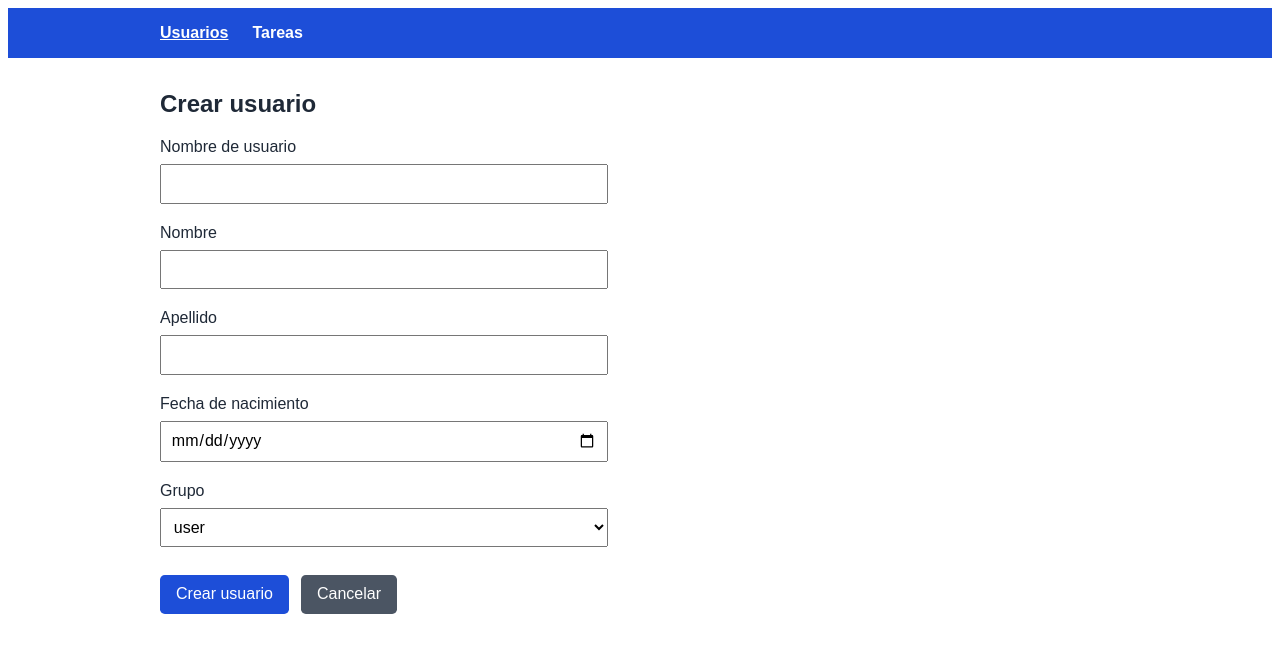
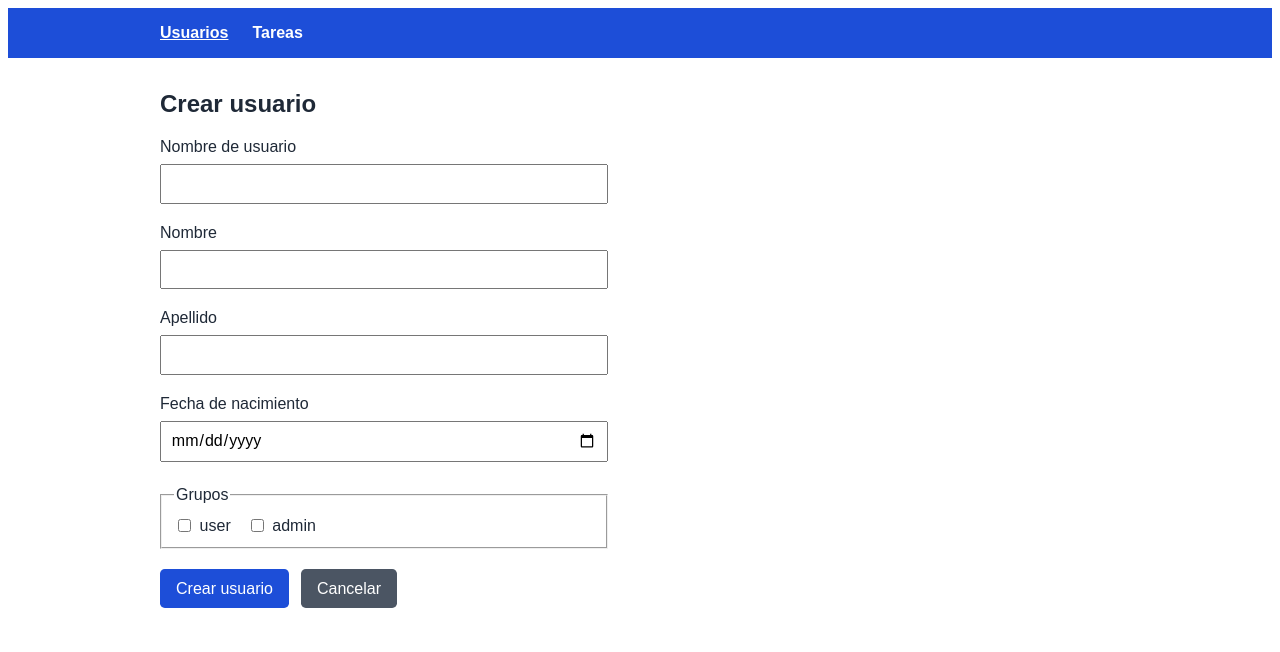
Before and after one commit to pauuuutomas/Tarea-Martes-13-Individual, an Angular app in the folder frontend/: page /usuarios/crear in a window 1280 px wide. Shown: the top 652 px of the page. Built offline with nearby package versions, Linux system fonts and the light colour scheme.

Commit message:
Mejorar validaciones y selección de grupos

```diff
--- a/frontend/src/app/usuario-crear/usuario-crear.ts
+++ b/frontend/src/app/usuario-crear/usuario-crear.ts
@@ -14,14 +14,23 @@ import { usuarios } from '../usuarios';
         <p role="status">El usuario se creó correctamente.</p>
         <a class="boton" routerLink="/usuarios">Volver al listado</a>
       } @else {
-        <form #formulario="ngForm" (ngSubmit)="crearUsuario(formulario)">
+        <form
+          #formulario="ngForm"
+          (ngSubmit)="crearUsuario(formulario)"
+          novalidate
+        >
           <label for="username">Nombre de usuario</label>
           <input
             id="username"
             name="username"
             [(ngModel)]="username"
             required
+            #usernameControl="ngModel"
+            [attr.aria-invalid]="usernameControl.invalid && (enviado || usernameControl.touched)"
           />
+          @if (usernameControl.invalid && (enviado || usernameControl.touched)) {
+            <span class="error" role="alert">El nombre de usuario es obligatorio.</span>
+          }
 
           <label for="nombres">Nombre</label>
           <input
@@ -29,7 +38,12 @@ import { usuarios } from '../usuarios';
             name="nombres"
             [(ngModel)]="nombres"
             required
+            #nombresControl="ngModel"
+            [attr.aria-invalid]="nombresControl.invalid && (enviado || nombresControl.touched)"
           />
+          @if (nombresControl.invalid && (enviado || nombresControl.touched)) {
+            <span class="error" role="alert">El nombre es obligatorio.</span>
+          }
 
           <label for="apellidos">Apellido</label>
           <input
@@ -37,7 +51,12 @@ import { usuarios } from '../usuarios';
             name="apellidos"
             [(ngModel)]="apellidos"
             required
+            #apellidosControl="ngModel"
+            [attr.aria-invalid]="apellidosControl.invalid && (enviado || apellidosControl.touched)"
           />
+          @if (apellidosControl.invalid && (enviado || apellidosControl.touched)) {
+            <span class="error" role="alert">El apellido es obligatorio.</span>
+          }
 
           <label for="fechaNacimiento">Fecha de nacimiento</label>
           <input
@@ -46,13 +65,39 @@ import { usuarios } from '../usuarios';
             type="date"
             [(ngModel)]="fechaNacimiento"
             required
+            #fechaNacimientoControl="ngModel"
+            [attr.aria-invalid]="fechaNacimientoControl.invalid && (enviado || fechaNacimientoControl.touched)"
           />
 
-          <label for="grupo">Grupo</label>
-          <select id="grupo" name="grupo" [(ngModel)]="grupo" required>
-            <option value="user">user</option>
-            <option value="admin">admin</option>
-          </select>
+          @if (fechaNacimientoControl.invalid && (enviado || fechaNacimientoControl.touched)) {
+            <span class="error" role="alert">La fecha de nacimiento es obligatoria.</span>
+          }
+
+          <fieldset
+            (focusout)="gruposTocados = true"
+            [attr.aria-invalid]="grupos.length === 0 && (enviado || gruposTocados)"
+          >
+            <legend>Grupos</legend>
+            <label>
+              <input
+                type="checkbox"
+                [checked]="grupos.includes('user')"
+                (change)="cambiarGrupo('user', $event)"
+              />
+              user
+            </label>
+            <label>
+              <input
+                type="checkbox"
+                [checked]="grupos.includes('admin')"
+                (change)="cambiarGrupo('admin', $event)"
+              />
+              admin
+            </label>
+          </fieldset>
+          @if (grupos.length === 0 && (enviado || gruposTocados)) {
+            <span class="error" role="alert">Seleccioná al menos un grupo.</span>
+          }
 
           <div class="acciones">
             <button class="boton" type="submit">Crear usuario</button>
@@ -75,11 +120,29 @@ import { usuarios } from '../usuarios';
       gap: 0.5rem;
     }
 
-    input,
-    select {
+    input:not([type='checkbox']) {
       margin-bottom: 0.75rem;
       padding: 0.55rem;
       font: inherit;
+    }
+
+    fieldset {
+      display: flex;
+      gap: 1rem;
+      margin: 0.25rem 0;
+      padding: 0.75rem;
+    }
+
+    fieldset label {
+      display: flex;
+      align-items: center;
+      gap: 0.35rem;
+    }
+
+    .error {
+      margin-top: -0.5rem;
+      color: #b91c1c;
+      font-size: 0.9rem;
     }
 
     .acciones {
@@ -111,11 +174,16 @@ export class UsuarioCrear {
   protected nombres = '';
   protected apellidos = '';
   protected fechaNacimiento = '';
-  protected grupo: 'user' | 'admin' = 'user';
+  protected grupos: string[] = [];
+  protected gruposTocados = false;
+  protected enviado = false;
   protected creado = false;
 
   protected crearUsuario(formulario: NgForm): void {
-    if (formulario.invalid) {
+    this.enviado = true;
+
+    if (formulario.invalid || this.grupos.length === 0) {
+      formulario.form.markAllAsTouched();
       return;
     }
 
@@ -127,10 +195,21 @@ export class UsuarioCrear {
       nombres: this.nombres,
       apellidos: this.apellidos,
       fecha_nacimiento: this.fechaNacimiento,
-      grupos: [this.grupo],
+      grupos: [...this.grupos],
       activo: true,
     });
 
     this.creado = true;
   }
+
+  protected cambiarGrupo(grupo: 'user' | 'admin', evento: Event): void {
+    const seleccionado = (evento.target as HTMLInputElement).checked;
+    this.gruposTocados = true;
+
+    if (seleccionado && !this.grupos.includes(grupo)) {
+      this.grupos = [...this.grupos, grupo];
+    } else if (!seleccionado) {
+      this.grupos = this.grupos.filter((grupoActual) => grupoActual !== grupo);
+    }
+  }
 }
```
